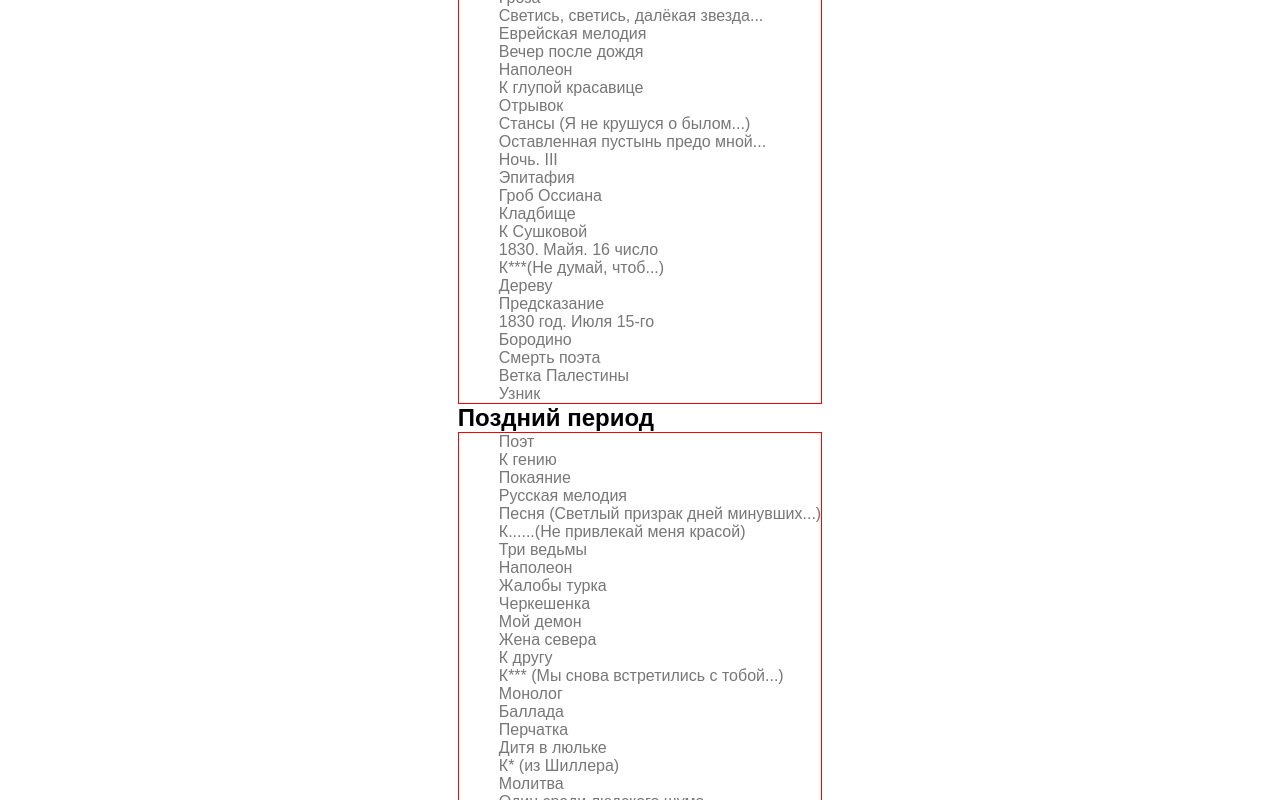
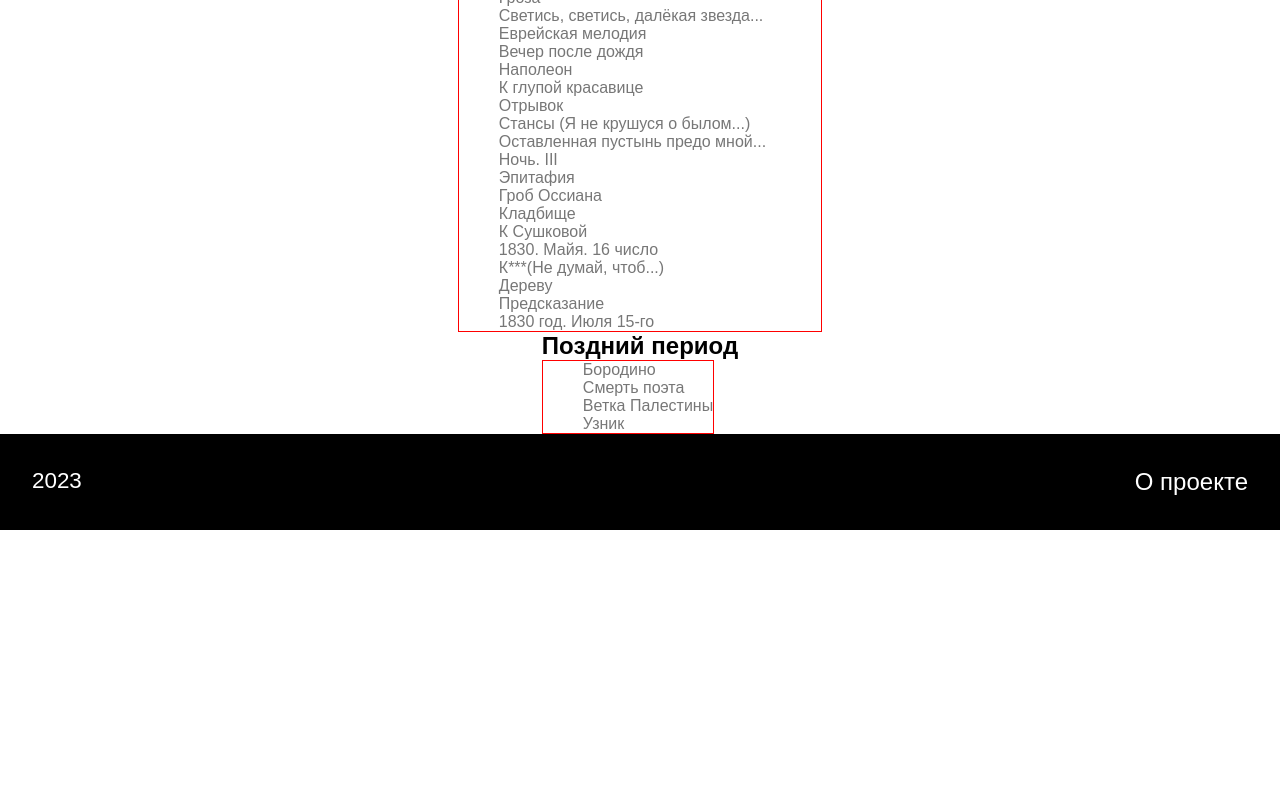
Before and after one commit to hiddeneon/lermontov, a React (Create React App) app: page /stikhi in a window 1280 px wide. Shown: the part 730-1530 px from the top of the page. After the commit the page ends 1260 px from the top, so only its background shows below. Built offline with nearby package versions, Linux system fonts and the light colour scheme; a web font is replaced by a local one.

Commit message:
Asjust lists performance

```diff
--- a/src/components/poemsByPeriod.jsx
+++ b/src/components/poemsByPeriod.jsx
@@ -7,7 +7,7 @@ export default function PoemsByPeriod({ poemsSourceFile, periodName }) {
                 <h2>{periodName}</h2>
                 <div className="list-of-verses">
                     <ul>
-                        {poemsSourceFile.map(({ id, title, URLTitle }) => (
+                        {poemsSourceFile.filter(element => periodName === "Ранние произведения" ? +element["year"] < 1837 : +element["year"] >= 1837).map(({ id, title, URLTitle }) => (
                             <li key={id}>
                                 <Link to={URLTitle}>{title}</Link>
                             </li>
```
